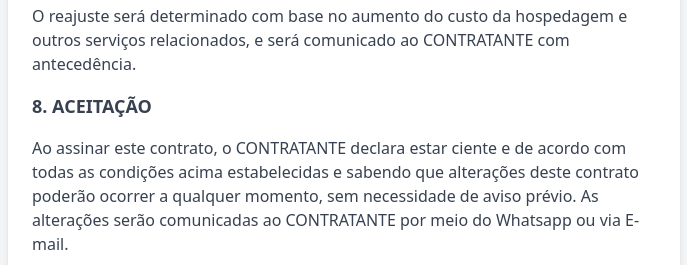
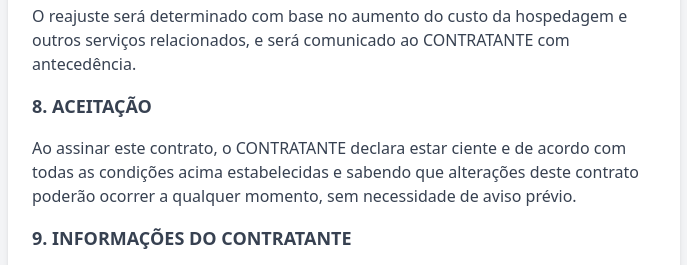
Before and after one commit to Jeiel0rbit/contrato, a plain HTML site: page index.html in a window 1280 px wide. Shown: the part 1340-1605 px from the top of the page, without its empty margins (296-983 px from the left). Drawn offline with nearby package versions, Linux system fonts and the light colour scheme; no server answers.

Commit message:
Update index.html

```diff
--- a/index.html
+++ b/index.html
@@ -67,7 +67,7 @@
               <p>O reajuste será determinado com base no aumento do custo da hospedagem e outros serviços relacionados, e será comunicado ao CONTRATANTE com antecedência.</p>
 
             <h2 class="text-lg font-semibold">8. ACEITAÇÃO</h2>
-            <p>Ao assinar este contrato, o CONTRATANTE declara estar ciente e de acordo com todas as condições acima estabelecidas e sabendo que alterações deste contrato poderão ocorrer a qualquer momento, sem necessidade de aviso prévio. As alterações serão comunicadas ao CONTRATANTE por meio do Whatsapp ou via E-mail.</p>
+            <p>Ao assinar este contrato, o CONTRATANTE declara estar ciente e de acordo com todas as condições acima estabelecidas e sabendo que alterações deste contrato poderão ocorrer a qualquer momento, sem necessidade de aviso prévio.</p>
 
             <h2 class="text-lg font-semibold">9. INFORMAÇÕES DO CONTRATANTE</h2>
             <div class="field-container">
```
